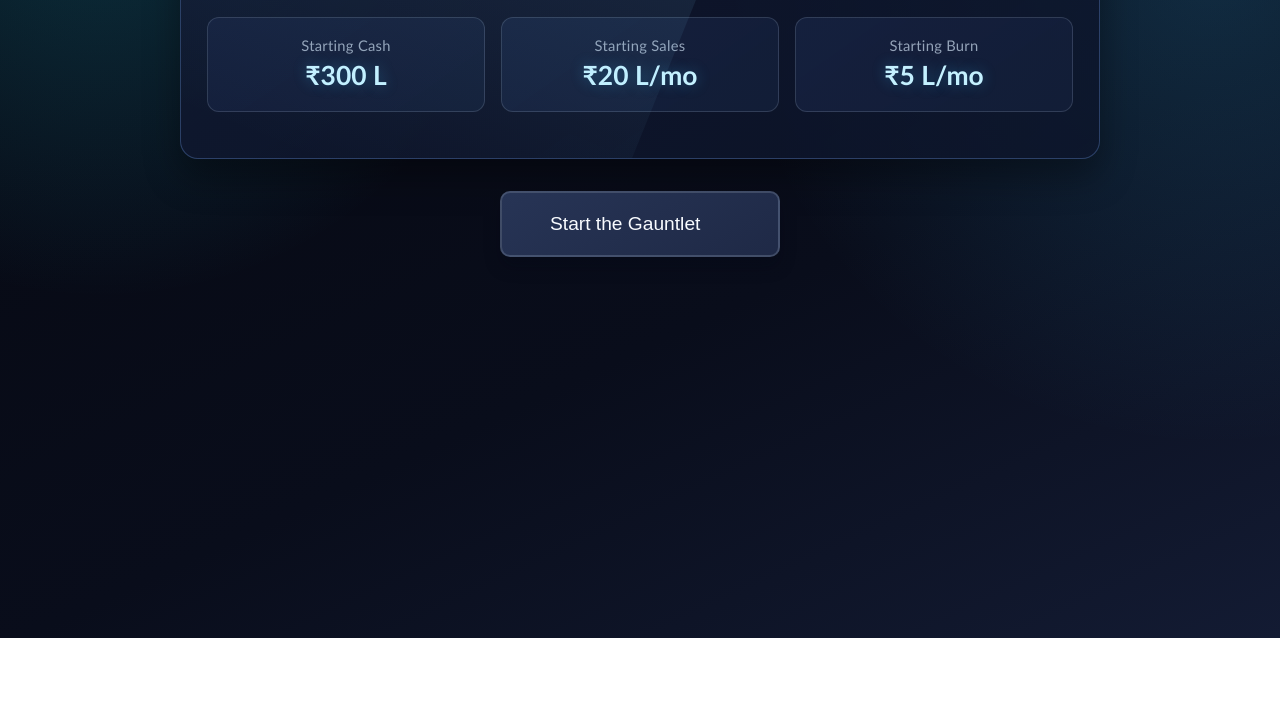
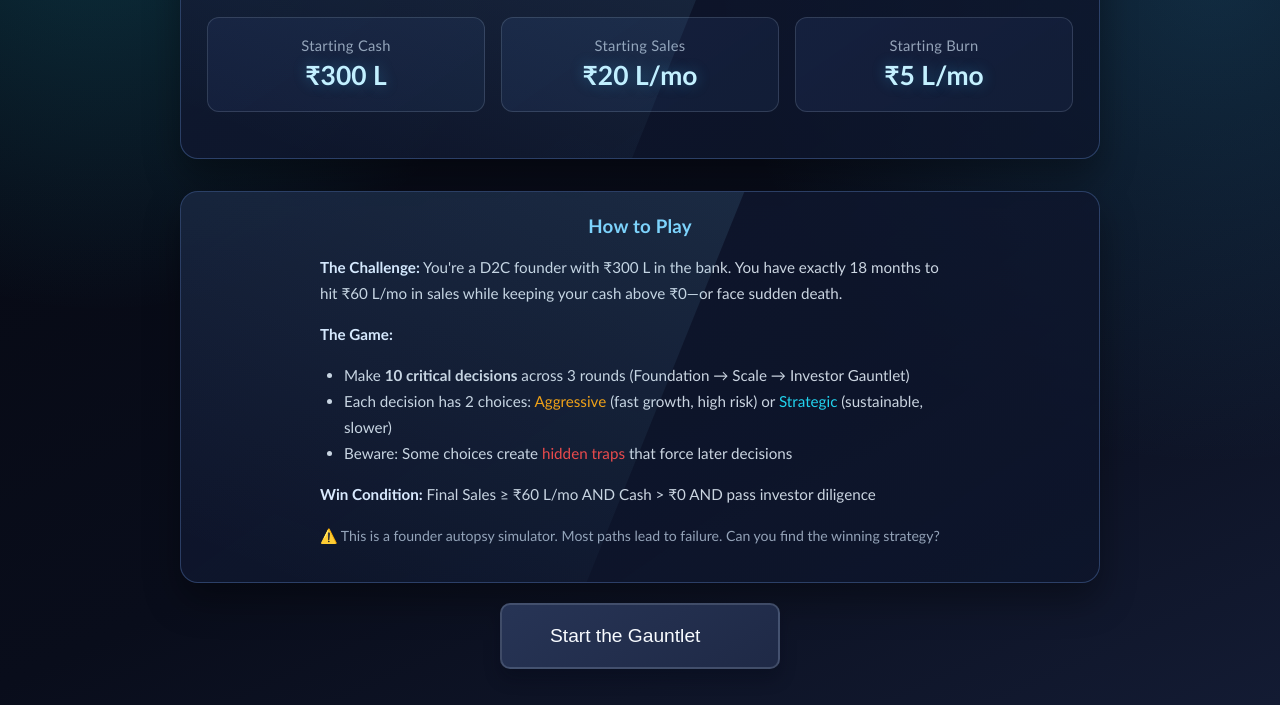
Before and after one commit to SoumyaranjanPanda01/FOUNDER-S-AUTOPSY, a plain HTML site: page index.html in a window 1280 px wide. Shown: the part 162-867 px from the top of the page. Before the commit the page ends 800 px from the top, so only its background shows below. Drawn offline with Linux system fonts and the light colour scheme.

Commit message:
Add game instructions at start screen

```diff
--- a/index.html
+++ b/index.html
@@ -485,6 +485,24 @@
   </div>
 
   <div id="start-screen">
+    <div class="intro" style="padding: 20px; margin-bottom: 20px;">
+      <h3 style="margin-top: 0; color: #7dd3fc;">How to Play</h3>
+      <div style="text-align: left; max-width: 640px; margin: 0 auto; color: #cbd5e1; font-size: 0.95rem; line-height: 1.7;">
+        <p><strong style="color: #dbeafe;">The Challenge:</strong> You're a D2C founder with ₹300 L in the bank. You have exactly 18 months to hit ₹60 L/mo in sales while keeping your cash above ₹0—or face sudden death.</p>
+
+        <p><strong style="color: #dbeafe;">The Game:</strong></p>
+        <ul style="margin: 8px 0; padding-left: 24px;">
+          <li>Make <strong>10 critical decisions</strong> across 3 rounds (Foundation → Scale → Investor Gauntlet)</li>
+          <li>Each decision has 2 choices: <span style="color: #f59e0b;">Aggressive</span> (fast growth, high risk) or <span style="color: #22d3ee;">Strategic</span> (sustainable, slower)</li>
+          <li>Beware: Some choices create <span style="color: #ef4444;">hidden traps</span> that force later decisions</li>
+        </ul>
+
+        <p><strong style="color: #dbeafe;">Win Condition:</strong> Final Sales ≥ ₹60 L/mo AND Cash > ₹0 AND pass investor diligence</p>
+
+        <p style="color: #94a3b8; font-size: 0.88rem; margin-top: 16px;">⚠️ This is a founder autopsy simulator. Most paths lead to failure. Can you find the winning strategy?</p>
+      </div>
+    </div>
+
     <button class="option-btn" style="font-size:1.2rem; padding:20px 48px; width:280px; margin:0 auto; display:block;" onclick="startGame()">
       Start the Gauntlet
     </button>
```
